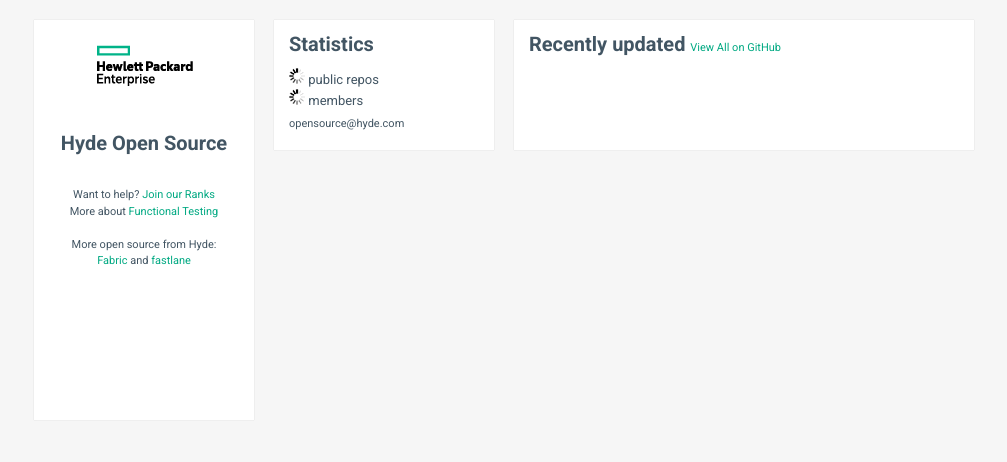
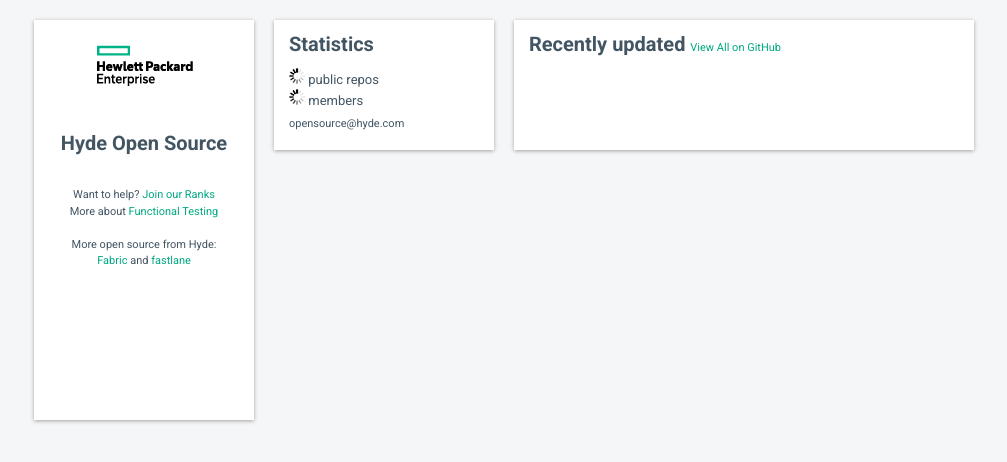
Before and after one commit to caleorourke/portfolio, a Jekyll site: the page built from index.html, in a window 1280 px wide. Shown: the top 462 px of the page, without its empty margins (136-1143 px from the left). Built offline with Jekyll 4.4.1, drawn with Linux system fonts in a browser that asks for light colours.

Commit message:
framework updates

```diff
--- a/_data/orgs.yml
+++ /dev/null
@@ -1,2 +0,0 @@
-- gitmembers: https://api.github.com/orgs/HewlettPackard/members?callback=?
-- gitrepos: https://api.github.com/orgs/HewlettPackard/repos?callback=?
--- a/_includes/callback.html
+++ b/_includes/callback.html
@@ -74,7 +74,7 @@
       repos = repos || [];
       page = page || 1;
 
-      var uri = "https://api.github.com/orgs/HewlettPackard/repos?callback=?"
+      var uri = "{{site.data.api.repos}}"
               + "&per_page=100"
               + "&page="+page;
 
@@ -91,8 +91,7 @@
             $.each(repos, function (i, repo) {
               repo.pushed_at = new Date(repo.pushed_at);
 
-              var weekHalfLife  = 1.146 * Math.pow(10, -9);
-
+              var weekHalfLife = 1.146 * Math.pow(10, -9);
               var pushDelta    = (new Date) - Date.parse(repo.pushed_at);
               var createdDelta = (new Date) - Date.parse(repo.created_at);
 
--- a/_includes/head.html
+++ b/_includes/head.html
@@ -11,7 +11,7 @@
 <link rel="stylesheet" href="assets/css/reset.css" media="screen">
 <link rel="stylesheet" href="assets/css/grid.css" media="screen">
 <link rel="stylesheet" href="assets/css/stylesheet.css" media="screen">
-<link rel="stylesheet" href="https://fonts.googleapis.com/css?family=Roboto:400,700">
+<link rel="stylesheet" href="https://fonts.googleapis.com/css?family=Roboto:300,400,700">
 
 <!-- Favicon -->
 <link href="assets/img/favicon.ico" rel="shortcut icon" type="image/x-icon">
--- a/assets/css/stylesheet.css
+++ b/assets/css/stylesheet.css
@@ -1,5 +1,5 @@
 html {
-  background-color: #f6f6f6; }
+  background-color: #f5f6f7; }
 
 body {
   min-width: 960px;
@@ -36,11 +36,10 @@
 
 #main, div.header, li.repo {
   margin-bottom: 20px;
-  background: white;
-  background: rgba(255,255,255,1);
-  -webkit-box-shadow: 0 0 1px 0 #c6c9ca;
-     -moz-box-shadow: 0 0 1px 0 #c6c9ca;
-          box-shadow: 0 0 1px 0 #c6c9ca; }
+  background: #fff;
+  -webkit-box-shadow: 0 1px 4px #a2a2a2;
+     -moz-box-shadow: 0 1px 4px #a2a2a2;
+          box-shadow: 0 1px 4px #a2a2a2; }
 
 #main h1 {
   margin: 30px 0; }
```
